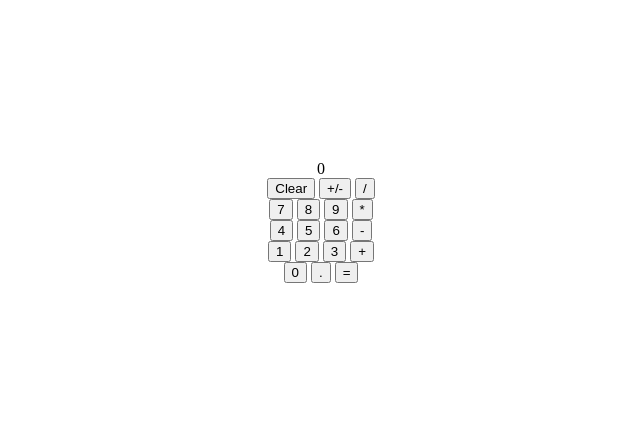
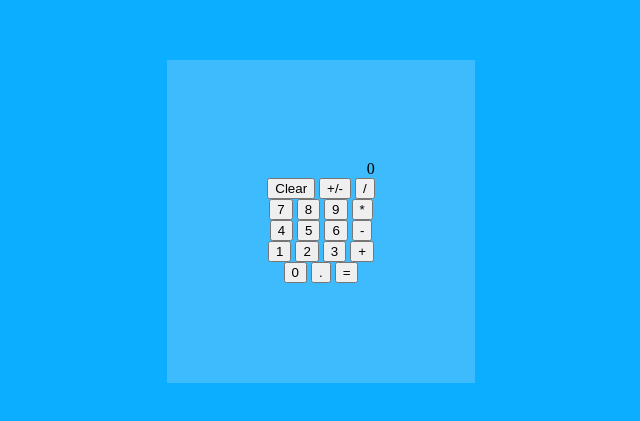
Before and after one commit to nimit-pasricha/calculator, a plain HTML site: page index.html in a window 1280 px wide. Shown: the part 187-608 px from the top of the page, without its empty margins (319-959 px from the left). Drawn offline with Linux system fonts and the light colour scheme.

Commit message:
Add color to background and calculator

```diff
--- a/styles.css
+++ b/styles.css
@@ -1,4 +1,5 @@
 body {
+  background-color: rgb(12, 175, 255);
   display: flex;
   height: 100vh;
   justify-content: center;
@@ -6,11 +7,16 @@ body {
 }
 
 #calculator {
+  background-color: rgb(135, 206, 250, 0.4);
   margin: 0;
-  padding: 0;
+  padding: 100px;
   border: 0;
   display: flex;
   flex-direction: column;
   align-items: center;
   justify-content: center;
 }
+
+#calculator #display {
+  align-self: flex-end;
+}
```
